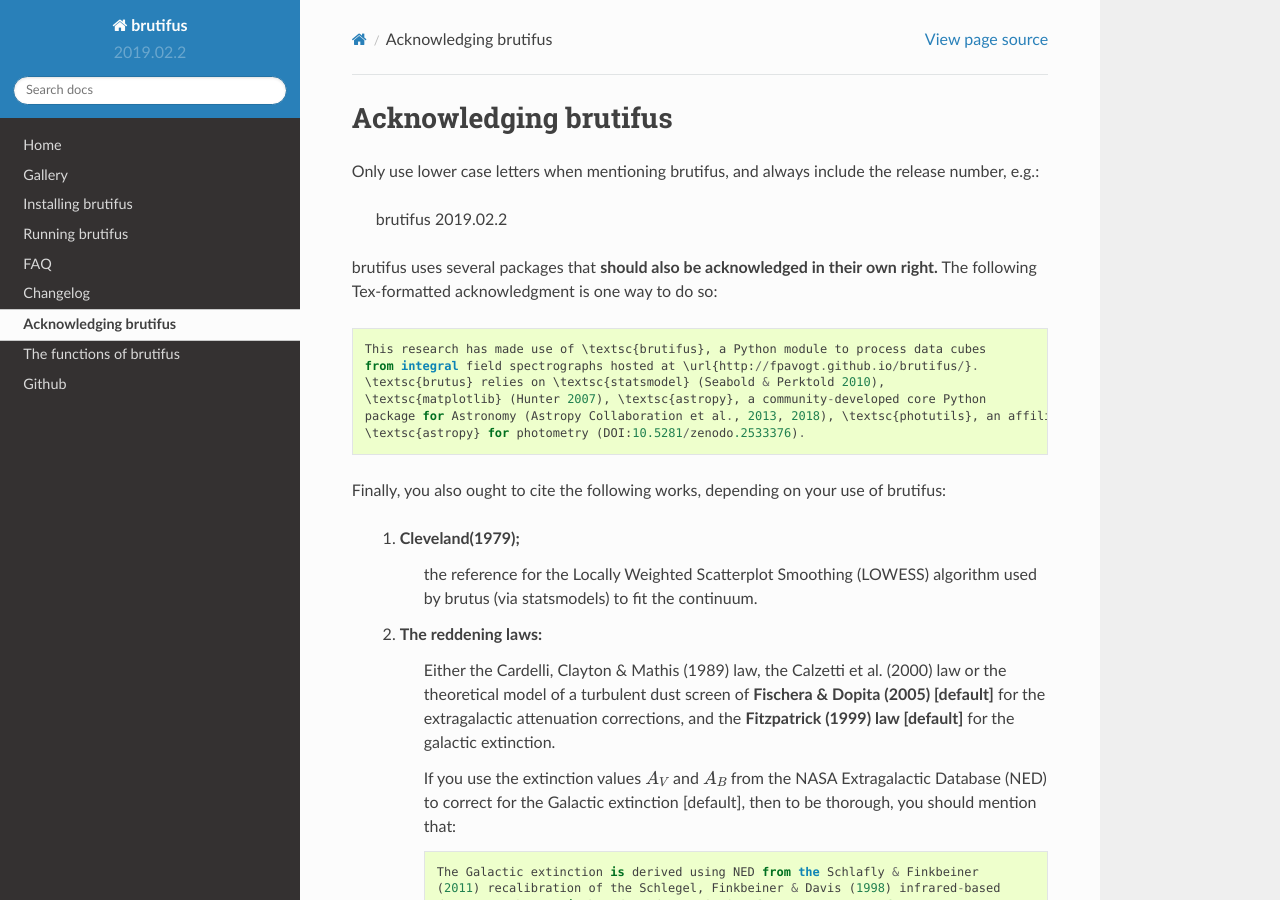
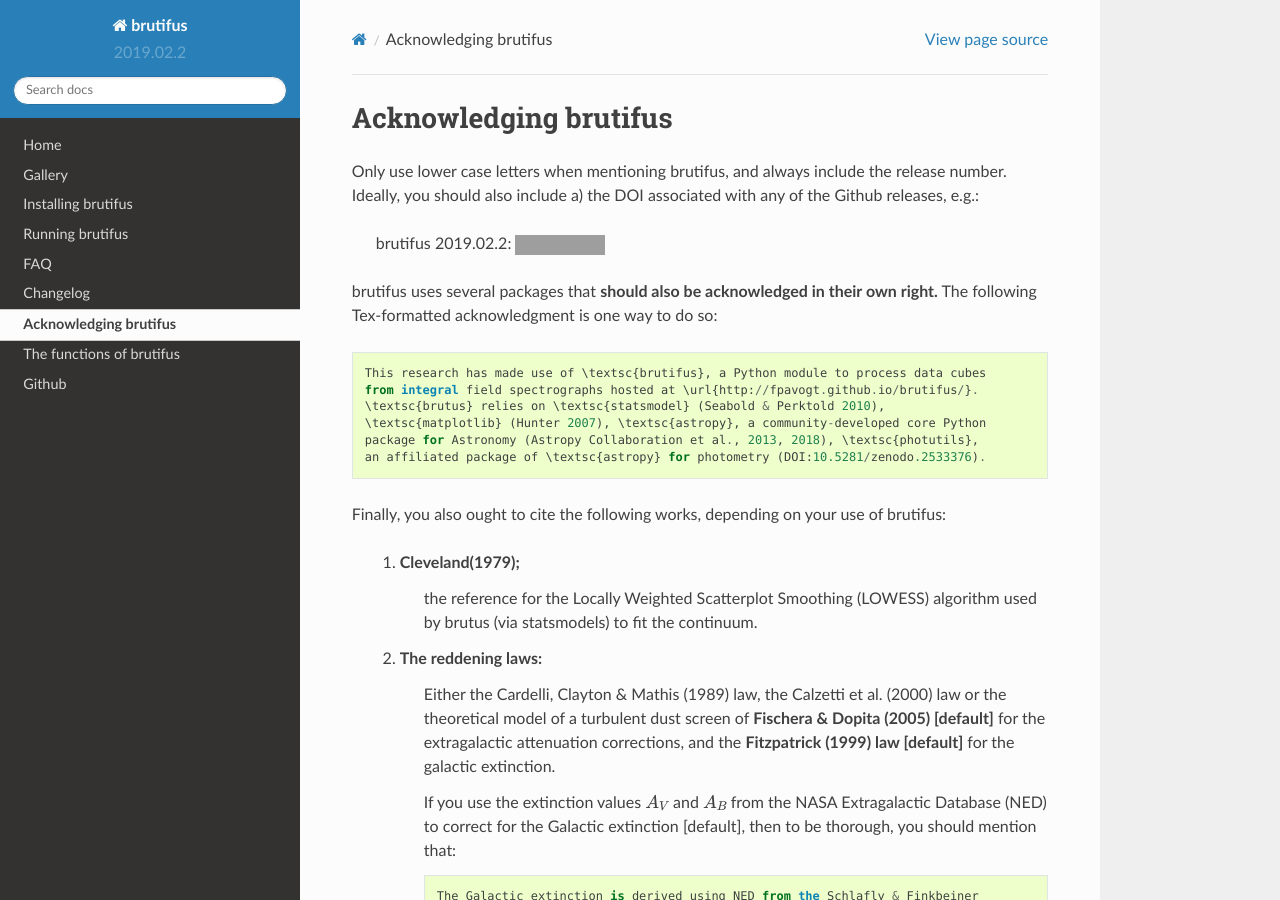
Before and after one commit to brutifus/brutifus, a Sphinx documentation site: the page built from docs/source/acknowledge.rst, in a window 1280 px wide and 900 px high. Built offline with Sphinx 7.4.7 and the Read the Docs theme 2.0.0, drawn with Linux system fonts in a browser that asks for light colours; the version number is read from the project's files by our own code; grey boxes are pictures that could not be loaded.

Commit message:
Added DOI info to docs

```diff
--- a/docs/source/acknowledge.rst
+++ b/docs/source/acknowledge.rst
@@ -1,11 +1,14 @@
+.. |DOI_latest| image:: https://zenodo.org/badge/157203434.svg
+   :target: https://zenodo.org/badge/latestdoi/157203434
 
 Acknowledging brutifus
 ======================
 
-Only use lower case letters when mentioning brutifus, and always include the release number,
+Only use lower case letters when mentioning brutifus, and always include the release number.
+Ideally, you should also include a) the DOI associated with any of the Github releases,
 e.g.:
 
-    brutifus |release|
+    brutifus |release|: |DOI_latest|
 
 brutifus uses several packages that **should also be acknowledged in their own right.**
 The following Tex-formatted acknowledgment is one way to do so::
@@ -14,8 +17,8 @@ The following Tex-formatted acknowledgment is one way to do so::
     from integral field spectrographs hosted at \url{http://fpavogt.github.io/brutifus/}.
     \textsc{brutus} relies on \textsc{statsmodel} (Seabold & Perktold 2010),
     \textsc{matplotlib} (Hunter 2007), \textsc{astropy}, a community-developed core Python
-    package for Astronomy (Astropy Collaboration et al., 2013, 2018), \textsc{photutils}, an affiliated package of
-    \textsc{astropy} for photometry (DOI:10.5281/zenodo.2533376).
+    package for Astronomy (Astropy Collaboration et al., 2013, 2018), \textsc{photutils},
+    an affiliated package of \textsc{astropy} for photometry (DOI:10.5281/zenodo.2533376).
 
 Finally, you also ought to cite the following works, depending on your use of brutifus:
 
--- a/docs/source/changelog.rst
+++ b/docs/source/changelog.rst
@@ -19,6 +19,7 @@ v2019.02.2: F.P.A. Vogt
  - fixed all docstrings
  - cleaned up code of all old brutus bits not (yet) ported to brutifus.
  - started working on documentation
+ - first public release!
 
 v2019.02.1: F.P.A. Vogt
  - added run_BWplot step
--- a/docs/source/index.rst
+++ b/docs/source/index.rst
@@ -1,7 +1,7 @@
 .. brutifus documentation master file
 
-.. |DOI_latest| image:: https://zenodo.org/badge/119476467.svg
-   :target: https://zenodo.org/badge/latestdoi/119476467
+.. |DOI_latest| image:: https://zenodo.org/badge/157203434.svg
+   :target: https://zenodo.org/badge/latestdoi/157203434
 
 .. |ascl| image:: https://img.shields.io/badge/ascl-1806.027-blue.svg?colorB=262255
    :target: http://ascl.net/1806.027
@@ -32,7 +32,7 @@
 brutifus |release|
 ==================
 
-|pypi| |astropy| |last-commit|
+|pypi| |DOI_latest| |astropy| |last-commit|
 
 brutifus is a set of Python routines designed to post-process datacubes from Integral Field
 Spectrographs, and in particular MUSE and WiFeS. The spirit of brutifus is to deal with
```
